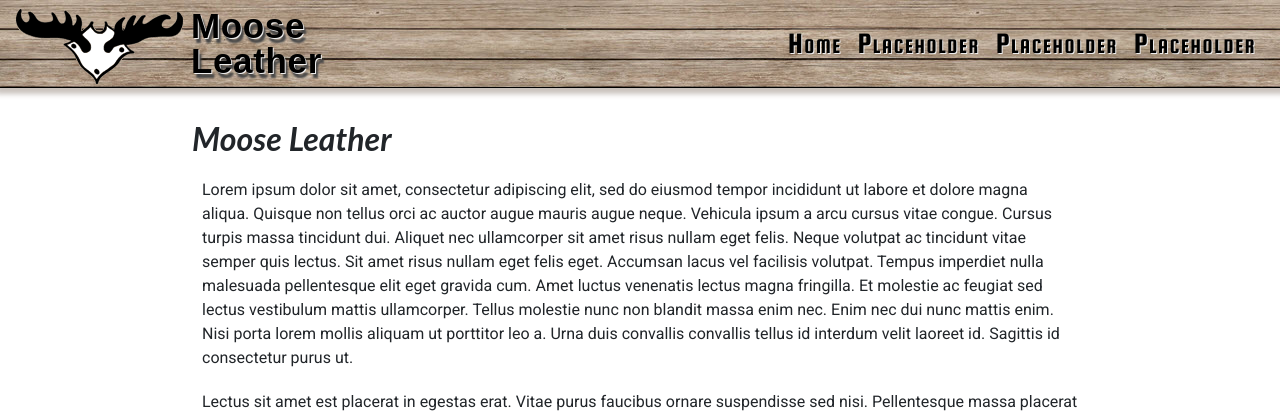
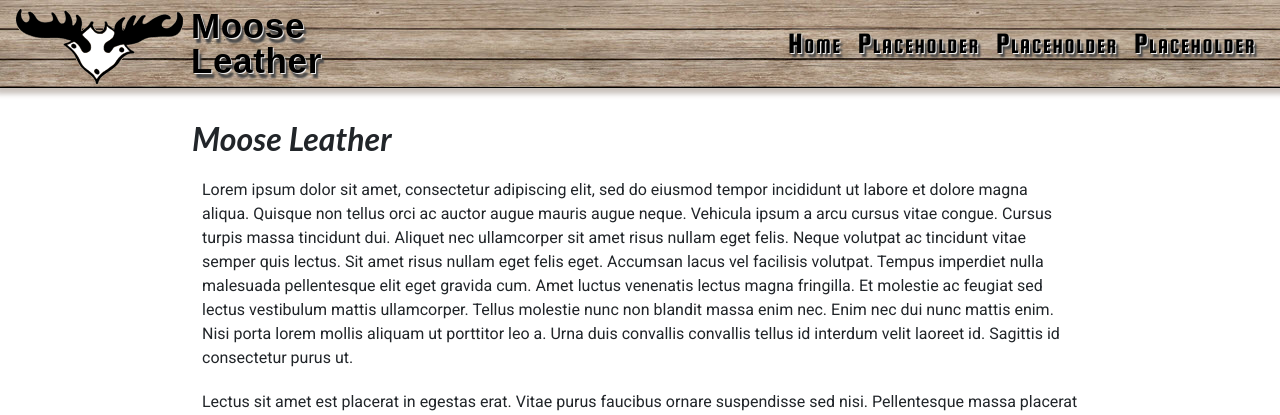
Before and after one commit to swendt57/moose_leather_project, a Django app: page / in a window 1280 px wide. Shown: the top 415 px of the page. Run offline with Django 3.2, Linux system fonts and the light colour scheme; some libraries are stand-ins or nearby versions; some web fonts are replaced.

Commit message:
trying to deploy bare-bones app to heroku

```diff
--- a/moose_leather/settings.py
+++ b/moose_leather/settings.py
@@ -48,6 +48,7 @@ MIDDLEWARE = [
     'django.contrib.auth.middleware.AuthenticationMiddleware',
     'django.contrib.messages.middleware.MessageMiddleware',
     'django.middleware.clickjacking.XFrameOptionsMiddleware',
+    'whitenoise.middleware.WhiteNoiseMiddleware',
 ]
 
 ROOT_URLCONF = 'moose_leather.urls'
--- a/requirements.txt
+++ b/requirements.txt
@@ -1,4 +1,7 @@
 asgiref==3.2.3
 Django==3.0.3
+gunicorn==20.0.4
+psycopg2==2.8.4
 pytz==2019.3
 sqlparse==0.3.0
+whitenoise==5.0.1
--- a/static/css/style.css
+++ b/static/css/style.css
@@ -139,7 +139,7 @@ a.nav-link {
     font-size: 24px;
     font-variant: small-caps;
     letter-spacing: .1rem;
-    text-shadow: 1px 1px 0 #eee;
+    text-shadow: 1px 1px 0 #eee, 3px 4px 2px #474747;
     color: black;
 }
 
@@ -147,7 +147,7 @@ a.nav-link:hover {
     background: rgba(0,0,0,.2);
     border-radius: 8px;
     color: rgba(255,255,255,.9);
-    text-shadow: 1px 1px 0 rgba(0,0,0,.7);
+    text-shadow: 1px 1px 0 rgba(0,0,0,.7), 3px 4px 2px #474747;
 }
 
 /*BS OR*/
```
Also changed, not shown: 1 other file.
